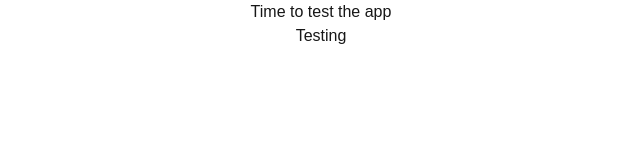
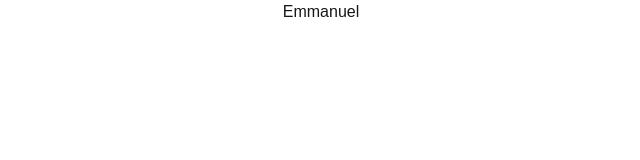
Before and after one commit to Em-myy/prompt-app, a Next.js app: page / in a window 1280 px wide. Shown: the top 160 px of the page, without its empty margins (319-959 px from the left). Built offline with nearby package versions, Linux system fonts and the light colour scheme.

Commit message:
fixed layout

```diff
--- a/app/layout.tsx
+++ b/app/layout.tsx
@@ -13,8 +13,8 @@ const geistMono = Geist_Mono({
 });
 
 export const metadata: Metadata = {
-  title: "Create Next App",
-  description: "Generated by create next app",
+  title: "Prompt App",
+  description: "A website for getting Prompts",
 };
 
 export default function RootLayout({
--- a/app/page.tsx
+++ b/app/page.tsx
@@ -1,11 +1,8 @@
-import Link from "next/link";
-
 export default function Home() {
   return (
     <>
       <main className="flex flex-col justify-center items-center">
-        <p>Time to test the app</p>
-        <Link href="/test">Testing</Link>
+        <p>Emmanuel</p>
       </main>
     </>
   );
```
